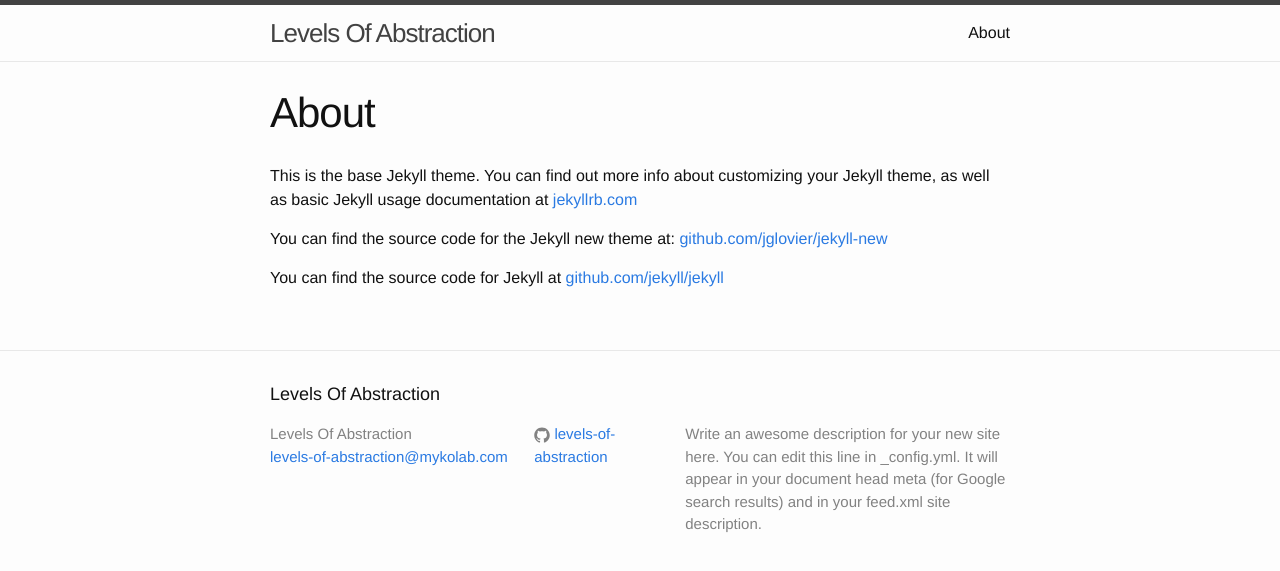
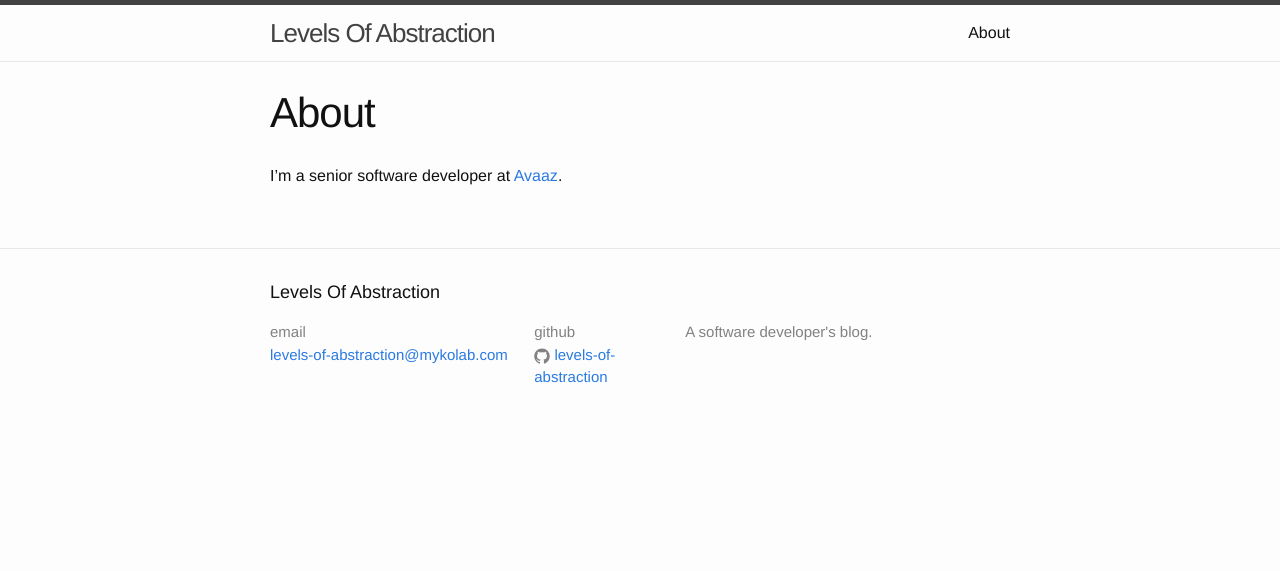
Before and after one commit to bolducp/n-s-f.github.io, a Jekyll site: the page built from _pages/about.md, in a window 1280 px wide. Shown: the top 571 px of the page. Built offline with Jekyll 4.4.1, drawn with Linux system fonts in a browser that asks for light colours.

Commit message:
modify content

```diff
--- a/_config.yml
+++ b/_config.yml
@@ -2,12 +2,11 @@
 title: Levels Of Abstraction
 email: levels-of-abstraction@mykolab.com
 description: > # this means to ignore newlines until "baseurl:"
-  Write an awesome description for your new site here. You can edit this
-  line in _config.yml. It will appear in your document head meta (for
-  Google search results) and in your feed.xml site description.
+  A software developer's blog.
 baseurl: "" # the subpath of your site, e.g. /blog/
 url: "http://yourdomain.com" # the base hostname & protocol for your site
 github_username: levels-of-abstraction
+include: ["_pages"]
 
 # Build settings
 markdown: kramdown
--- a/_includes/footer.html
+++ b/_includes/footer.html
@@ -7,7 +7,7 @@
     <div class="footer-col-wrapper">
       <div class="footer-col  footer-col-1">
         <ul class="contact-list">
-          <li>{{ site.title }}</li>
+          <li>email</li>
           <li><a href="mailto:{{ site.email }}">{{ site.email }}</a></li>
         </ul>
       </div>
--- /dev/null
+++ b/_pages/about.md
@@ -0,0 +1,7 @@
+---
+layout: page
+title: About
+permalink: /about/
+---
+
+I'm a senior software developer at [Avaaz](http://avaaz.org).
--- a/about.md
+++ /dev/null
@@ -1,11 +0,0 @@
----
-layout: page
-title: About
-permalink: /about/
----
-
-This is the base Jekyll theme. You can find out more info about customizing your Jekyll theme, as well as basic Jekyll usage documentation at [jekyllrb.com](http://jekyllrb.com/)
-
-You can find the source code for the Jekyll new theme at: [github.com/jglovier/jekyll-new](https://github.com/jglovier/jekyll-new)
-
-You can find the source code for Jekyll at [github.com/jekyll/jekyll](https://github.com/jekyll/jekyll)
```
Also changed, not shown: other parts of _includes/footer.html (+1 -0 lines), _posts/2015-04-14-hello-world.md (added, +7 -0 lines), _posts/2015-04-14-welcome-to-jekyll.markdown (deleted, +0 -25 lines).
